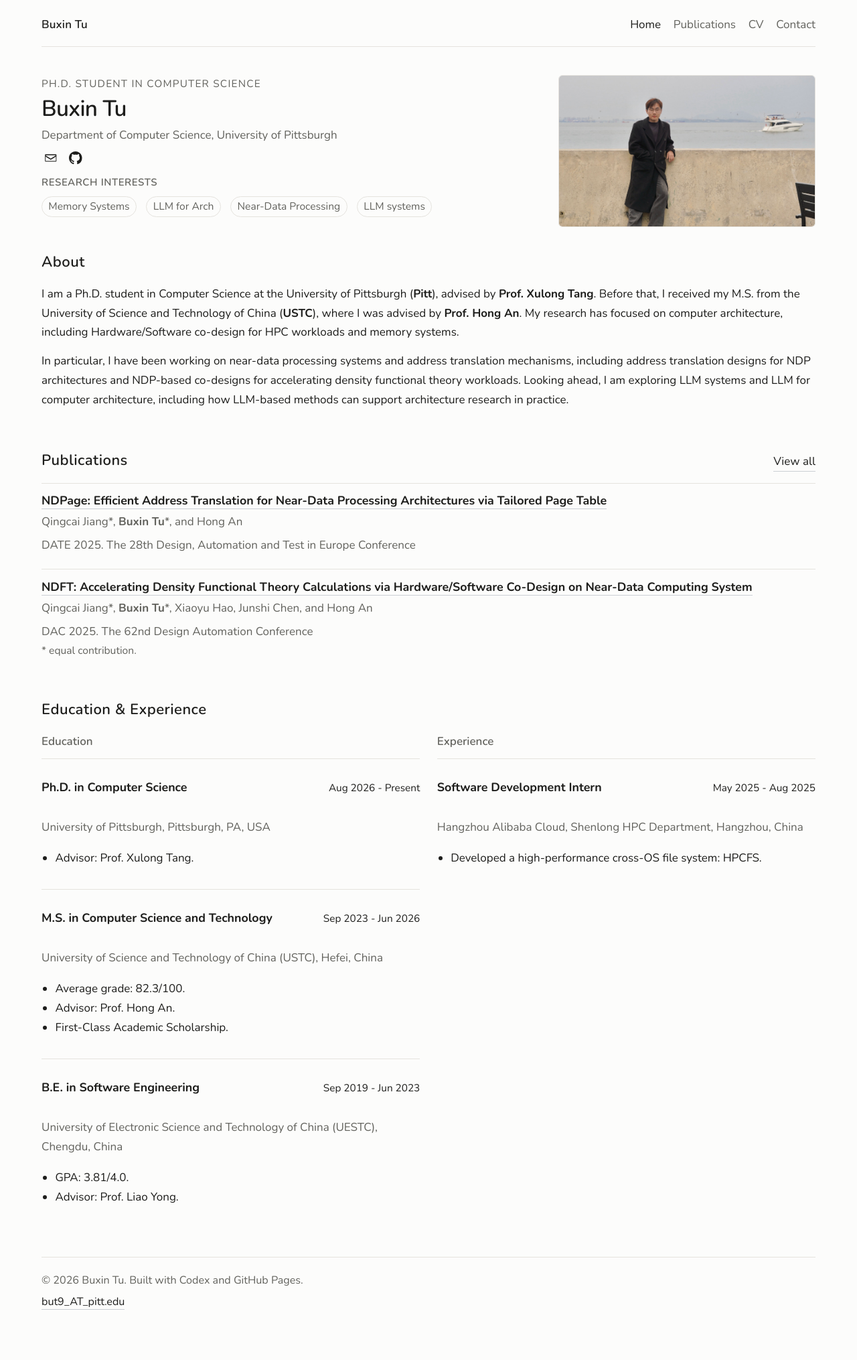
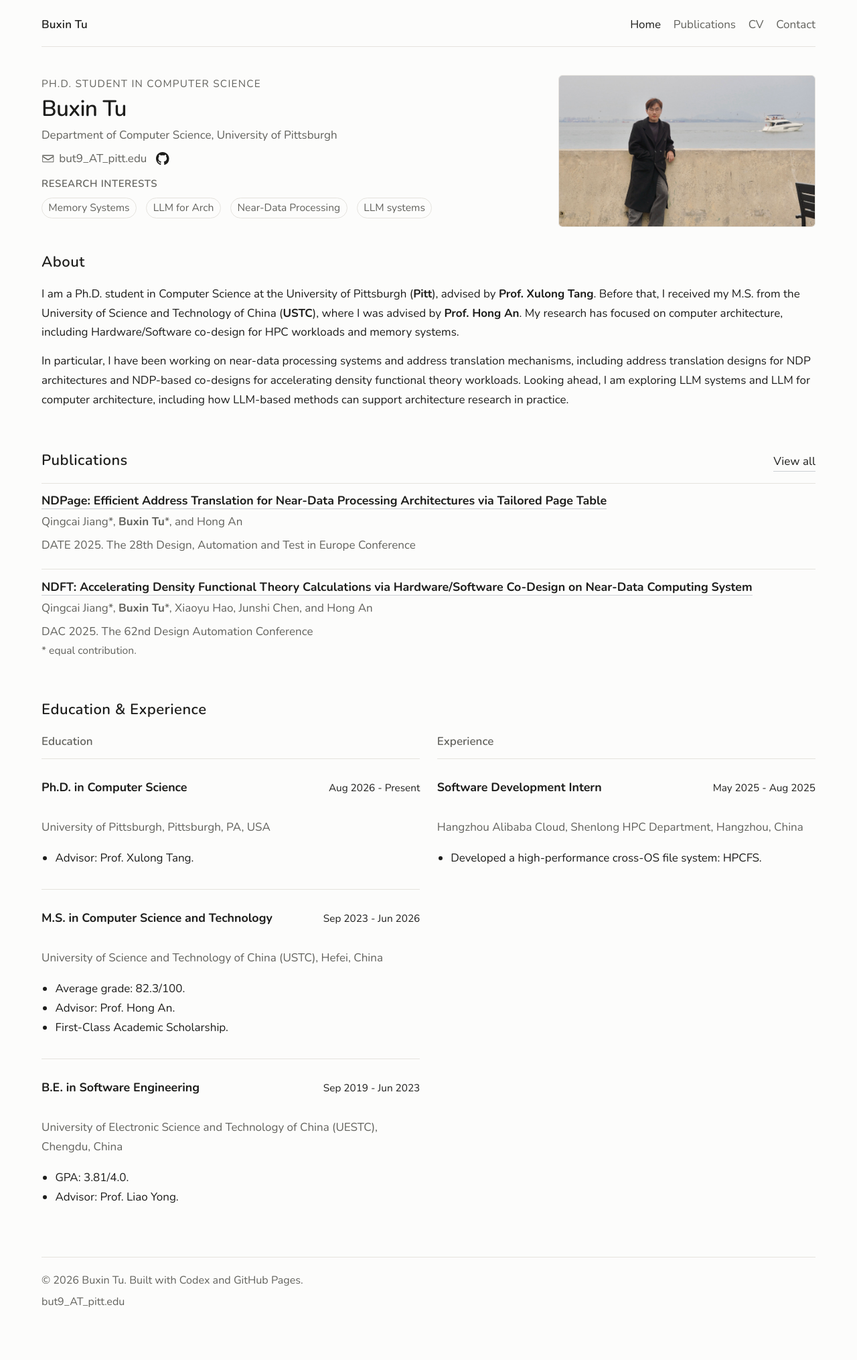
Before and after one commit to tubuxinnb/tubuxinnb.github.io, a Jekyll site: the page built from index.md, in a window 1280 px wide. Shown: the whole page at 67% size. Built offline with Jekyll 4.4.1, drawn with Linux system fonts in a browser that asks for light colours.

Commit message:
Show the email as plain text instead of mailto links
The address now appears only as name_AT_domain, so the plain address is
no longer anywhere in the generated pages (homepage, footer, Contact, CV,
and 404).

Co-Authored-By: Claude Opus 5.5 <noreply@anthropic.com>
Claude-Session: https://claude.ai/code/session_0121bAi3qDqbvqJCRHrtAUQF

```diff
--- a/_includes/site-footer.html
+++ b/_includes/site-footer.html
@@ -1,6 +1,4 @@
 <footer class="site-footer">
   <p>&copy; {{ site.time | date: "%Y" }} {{ site.author.name }}. {{ site.footer_text }}</p>
-  <p>
-    <a href="mailto:{{ site.email }}">{{ site.email | replace: "@", "_AT_" }}</a>
-  </p>
+  <p>{{ site.email | replace: "@", "_AT_" }}</p>
 </footer>
--- a/_layouts/home.html
+++ b/_layouts/home.html
@@ -28,12 +28,13 @@ layout: default
       <p class="hero__summary">{{ site.author.short_bio }}</p>
     {% endif %}
     <div class="hero__meta">
-      <a class="social-links__link social-links__link--icon" href="mailto:{{ site.email }}" aria-label="Email">
+      {% comment %}The address is shown as name_AT_domain and never linked, so the plain address stays off the page.{% endcomment %}
+      <span class="hero__email">
         <svg class="social-links__icon" viewBox="0 0 16 16" aria-hidden="true" focusable="false">
           <path d="M1.75 3.5h12.5c.41 0 .75.34.75.75v7.5a.75.75 0 0 1-.75.75H1.75a.75.75 0 0 1-.75-.75v-7.5c0-.41.34-.75.75-.75Zm0 1.2v.24L8 8.9l6.25-3.96V4.7H1.75Zm12.5 1.66L8.4 10.07a.75.75 0 0 1-.8 0L1.75 6.36v5.39h12.5V6.36Z"></path>
         </svg>
-        <span class="visually-hidden">Email</span>
-      </a>
+        <span class="visually-hidden">Email: </span>{{ site.email | replace: "@", "_AT_" }}
+      </span>
       {% include social-links.html inline=true %}
       {% if site.author.location and site.author.location != "" %}
         <span class="dot-separator">·</span>
--- a/assets/css/main.scss
+++ b/assets/css/main.scss
@@ -291,6 +291,12 @@ select {
   fill: currentColor;
 }
 
+.hero__email {
+  display: inline-flex;
+  align-items: center;
+  gap: 0.4rem;
+}
+
 .visually-hidden {
   position: absolute;
   width: 1px;
```
Also changed, not shown: 404.md (+1 -1 lines), contact.md (+1 -1 lines), cv.md (+1 -1 lines), README.md.
